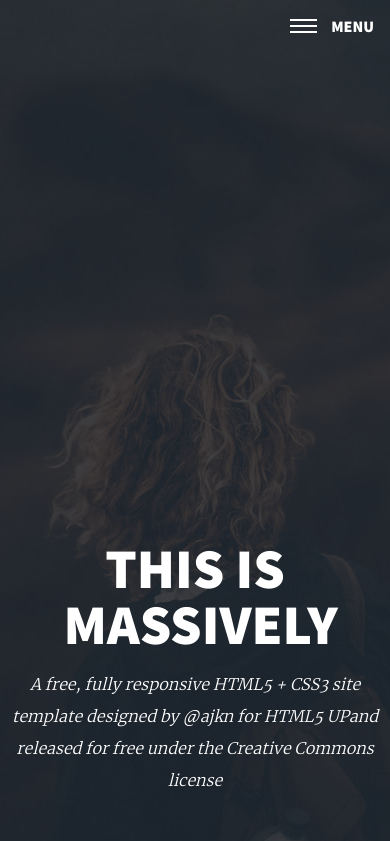
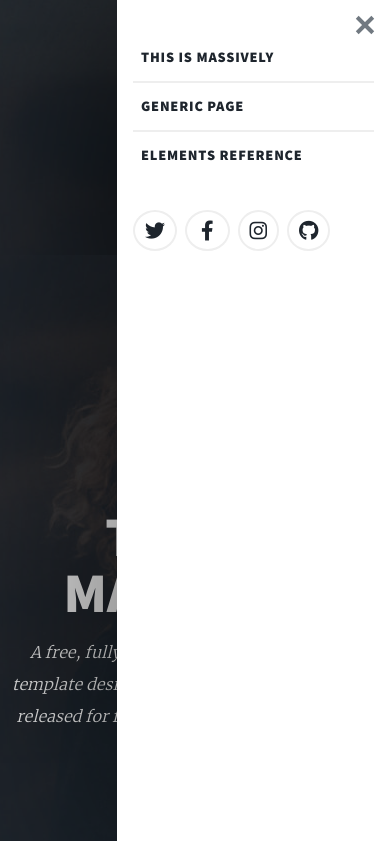
Before and after one commit to victor-henri/front-projects, a plain HTML site: page massively-landing-page/index.html in a window 390 px wide. Both pictures are taken after a click on the link "MENU". Shown: the top 841 px of the page. Drawn offline with Linux system fonts and the light colour scheme.

Commit message:
U-MASSJS-090323-1216

```diff
--- a/massively-landing-page/index.html
+++ b/massively-landing-page/index.html
@@ -23,6 +23,10 @@
 
 			<nav class="nav-dt nav-dt--dec">
 				<section class="nav-lt">
+					<a class="exit exit--dec" href="#">
+						<span class="exit__bar exit__bar--dec"></span>
+						<span class="exit__bar exit__bar--dec"></span>
+					</a>
 					<a class="nav-lt__link nav-lt__link--dec" href="#"><p>THIS IS MASSIVELY</p></a>
 					<a class="nav-lt__link nav-lt__link--dec" href="#articles"><p>GENERIC PAGE</p></a>
 					<a class="nav-lt__link nav-lt__link--dec" href="#contact"><p>ELEMENTS REFERENCE</p></a>
--- a/massively-landing-page/script.js
+++ b/massively-landing-page/script.js
@@ -0,0 +1,13 @@
+const menuButton = document.getElementsByClassName('nav-mb')[0];
+const menuInterface = document.getElementsByClassName('nav-dt')[0];
+const exitButton = document.getElementsByClassName('exit')[0];
+
+menuInterface.style.display = 'none';
+
+menuButton.addEventListener('click', () => {
+    menuInterface.style.display = menuInterface.style.display === 'none' ? 'flex' : 'none';
+});
+
+exitButton.addEventListener('click', () => {
+    menuInterface.style.display = 'none';
+});
--- a/massively-landing-page/style.scss
+++ b/massively-landing-page/style.scss
@@ -1,5 +1,5 @@
 
-/* ----This CSS File follows BEM methodology---- */
+/* ----This SCSS File follows BEM methodology---- */
 
 @font-face {
     font-family: 'SourceSans';
@@ -142,6 +142,10 @@
             display: flex;
             flex-direction: row;
             justify-content: start;
+
+            .exit {
+                display: none;
+            }
 
             &__link {
                 width: 25%;
@@ -603,7 +607,7 @@
             }
 
             &__desc {
-                margin-block-end: 3rem;
+                margin-block-end: 5rem;
                 &--dec {
                     font-size: 1rem;
                     line-height: 2rem;
@@ -617,6 +621,105 @@
 
         .nav-dt {
             display: none;
+            max-height: initial;
+            transform: initial;
+            bottom: initial;
+            left: initial;
+            height: 100vh;
+            width: 70%;
+            z-index: 3;
+            position: absolute;
+            flex-direction: column;
+            justify-content: flex-start;
+            padding: 1rem;
+            box-sizing: border-box;
+            right: 0;
+            top: 0;
+
+            &--dec {
+                background-color: $white;
+                box-shadow: -10px 0px 50rem black;
+            }
+
+            .nav-lt{
+                flex: 1;
+                flex-direction: column;
+
+                .exit {
+                    margin-left: auto;
+                    display: flex;
+                    flex-direction: column;
+                    position: relative;
+                    width: 18px;
+                    height: 18px;
+
+                    &__bar {
+                        position: absolute;
+                        width: 100%;
+                        margin-bottom: 1px;
+                        top: 50%;
+                        left: 50%;
+
+                        &:first-child {
+                            transform: translate(-50%, -50%) rotate(45deg);
+                        }
+
+                        &:last-child {
+                            transform: translate(-50%, -50%) rotate(-45deg);
+                        }
+
+                        &--dec {
+                            border-color: $grayTwo;
+                            border-width: 2px;
+                            border-style: solid;
+                        }
+                    }
+                }
+
+                &__link {
+                    width: initial;
+                    padding-left: 0.5rem;
+
+                    &--dec {
+                        font-size: 0.9rem;
+                        letter-spacing: 0.05rem;
+                        color: $blueTwo;
+                        text-align: left;
+                        border: 0;
+                        border-bottom: 2px;
+                        border-style: solid;
+                        border-color: $whiteThree;
+
+                        &:last-child {
+                            border-bottom: 0;
+                        }
+                    }
+                }
+            }
+
+            .nav-rt {
+                flex: 9;
+                align-items: flex-start;
+                padding-top: 2rem;
+
+                &__icon {
+                    width: initial;
+                    padding: 18px 10px;
+                    margin-right: 0.5rem;
+
+                    &:nth-child(2) {
+                        padding: 18px 14px;
+                    }
+
+                    &--dec {
+                        color: $blueTwo;
+                        border-width: 2px;
+                        border-style: solid;
+                        border-color: $whiteThree;
+                        border-radius: 50%;
+                    }
+                }
+            }
         }
 
         .nav-mb {
```
Also changed, not shown: massively-landing-page/style.css, 1 other file.
